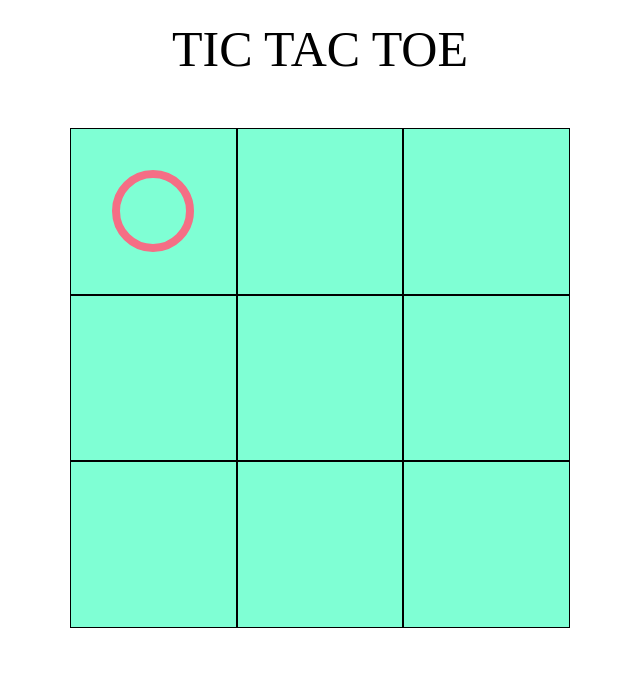
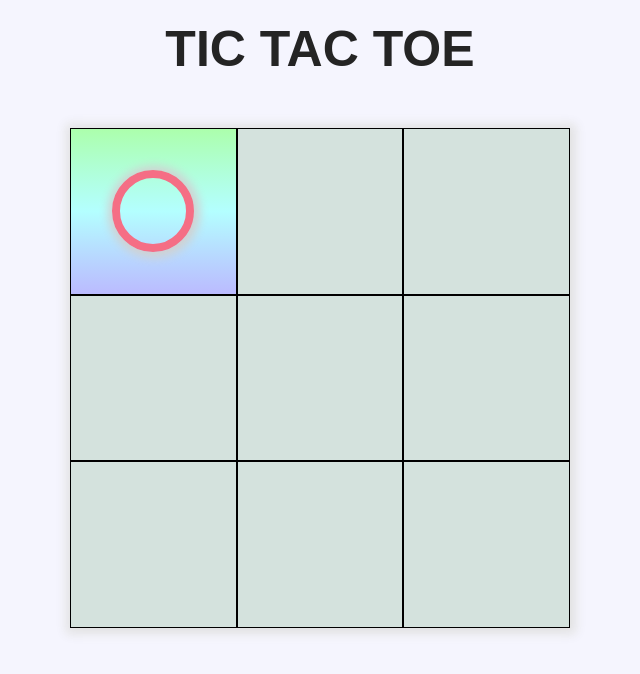
Before and after one commit to lostonpurpose/tic-tac-toe, a plain HTML site: page index.html in a window 1280 px wide. Both pictures are taken after a click on the element 473 px from the left and 211 px from the top of the page. Shown: the whole page, without its empty margins (320-960 px from the left). Drawn offline with Linux system fonts and the light colour scheme.

Commit message:
more styling

```diff
--- a/style.css
+++ b/style.css
@@ -1,5 +1,12 @@
 * {
     box-sizing: border-box;
+}
+
+body {
+    background-color: rgb(245, 245, 254);
+    font-family: Arial, Helvetica, sans-serif;
+    font-weight: bold;
+    color: rgb(36, 36, 36);
 }
 
 .title {
@@ -13,16 +20,16 @@
     display: flex;
     justify-content: center;
     height: 100vh;
-    /* align-items: center; */
 }
 
 .main-game {
     display: flex;
-    background-color: aquamarine;
+    background-color: rgb(212, 226, 221);
     max-width: 500px;
     max-height: 500px;
     width: 500px;
     height: 500px;
+    box-shadow: 1px 1px 10px 5px rgb(226, 226, 226);
 }
 
 .row {
@@ -71,13 +78,15 @@
 
 .x1 {
     transform: translate(-50%, -50%) rotate(45deg);
+    box-shadow: 1px 1px 10px 5px rgb(209, 209, 209);
+
 }
 
 .x2 {
     transform: translate(-50%, -50%) rotate(-45deg);
+    box-shadow: 1px 1px 10px 5px rgb(209, 209, 209);
+
 }
-
-
 
 .o {
     position: absolute;
@@ -85,4 +94,13 @@
     border: 8px solid rgb(245, 110, 133);
     height: 50%;
     border-radius: 50%;
+    box-shadow: 1px 1px 10px 5px rgb(209, 209, 209);
 }
+
+.o-true {
+    background: linear-gradient(in hsl, rgb(172, 255, 172), rgb(187, 187, 255));
+}
+
+.x-true {
+    background: linear-gradient(in hsl, rgb(255, 252, 172), rgb(255, 187, 243));
+}
```
